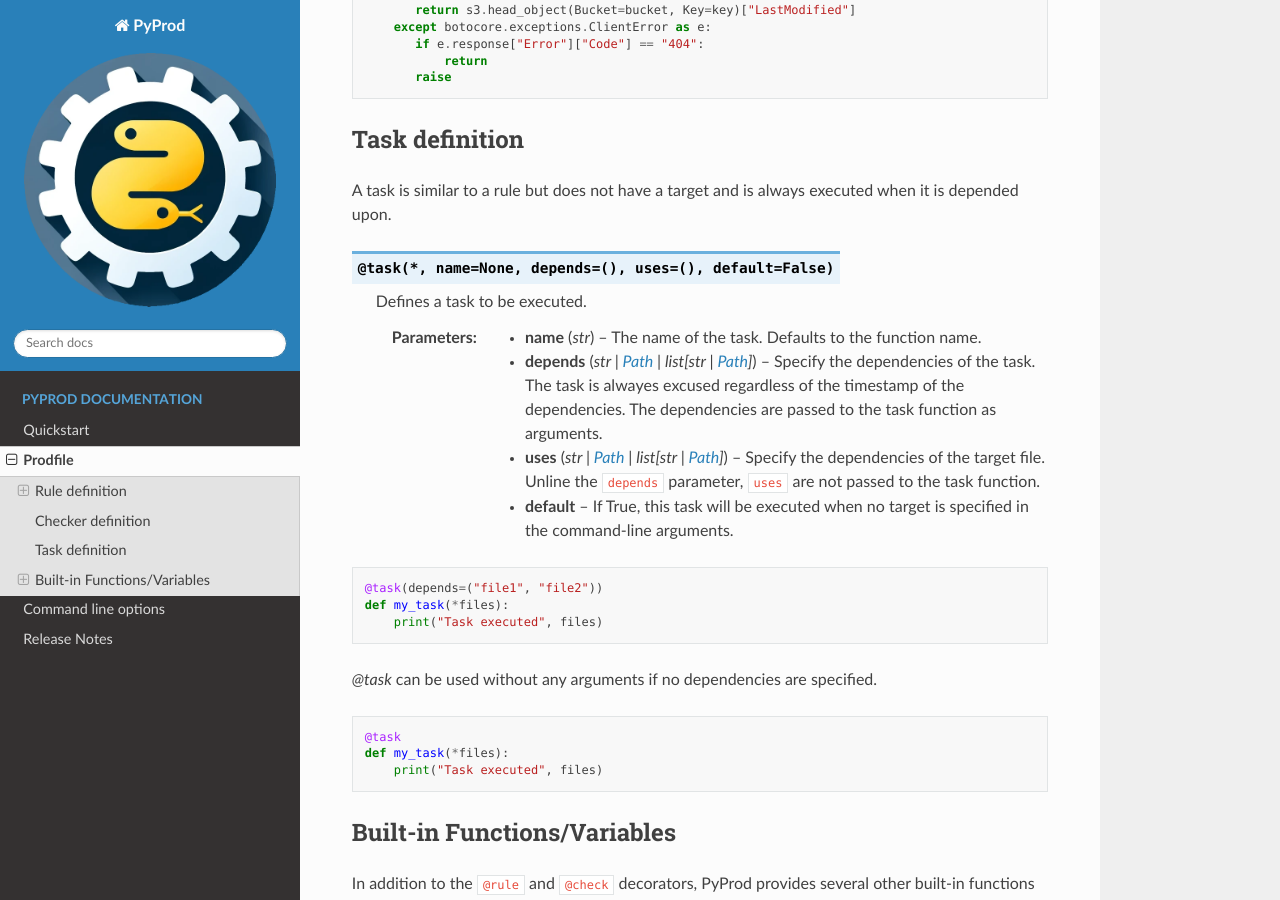
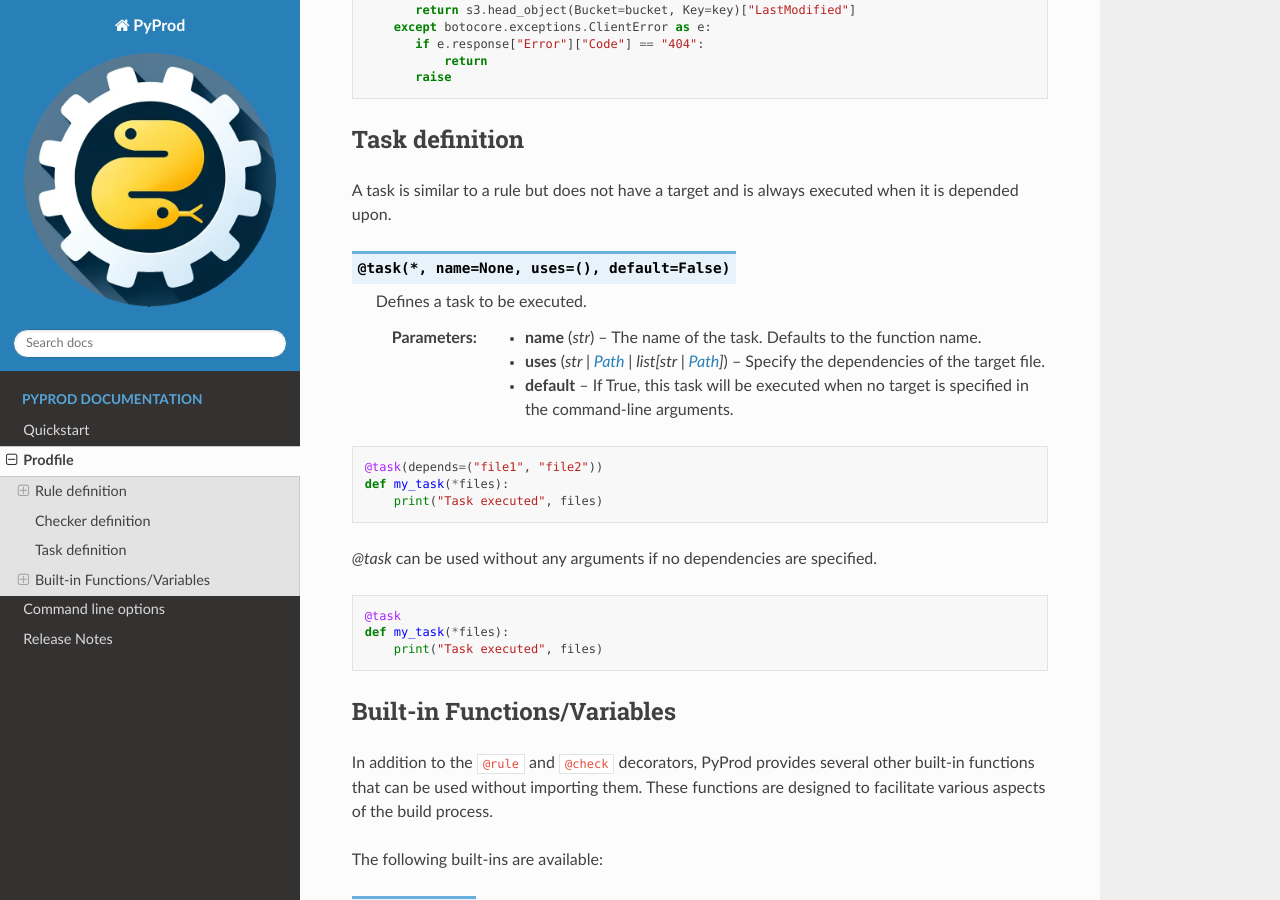
Before and after one commit to atsuoishimoto/pyprod, a Sphinx documentation site: the page built from docs/prodfile.rst, in a window 1280 px wide and 900 px high, scrolled down 2866 px. Built offline with Sphinx 7.4.7 and the Read the Docs theme 3.1.0, drawn with Linux system fonts in a browser that asks for light colours.

Commit message:
remove depends param from @task

```diff
--- a/docs/prodfile.rst
+++ b/docs/prodfile.rst
@@ -142,17 +142,14 @@ Task definition
 
 A task is similar to a rule but does not have a target and is always executed when it is depended upon.
 
-.. py:function:: @task(*, name=None, depends=(), uses=(), default=False)
+.. py:function:: @task(*, name=None, uses=(), default=False)
 
    Defines a task to be executed.
 
    :param name: The name of the task. Defaults to the function name.
    :type name: str
 
-   :param depends: Specify the dependencies of the task. The task is alwayes excused regardless of the timestamp of the dependencies. The dependencies are passed to the task function as arguments.
-   :type depends: str | Path | list[str | Path]
-
-   :param uses: Specify the dependencies of the target file. Unline the ``depends`` parameter, ``uses`` are not passed to the task function.
+   :param uses: Specify the dependencies of the target file.
    :type uses: str | Path | list[str | Path]
 
    :param default: If True, this task will be executed when no target is specified in the command-line arguments.
```
Also changed, not shown: 2 other files.
